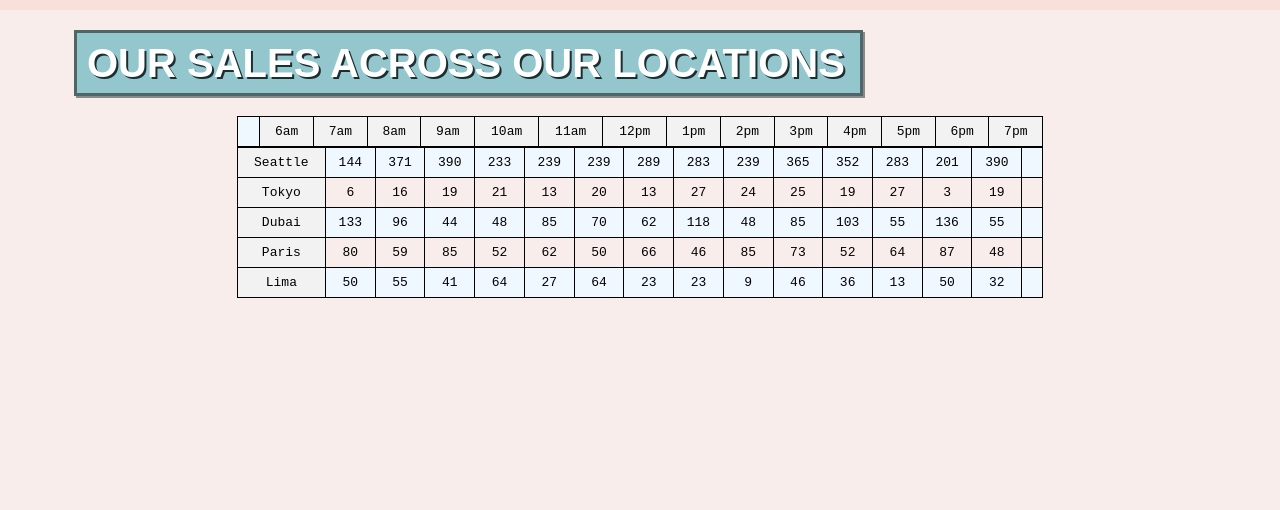
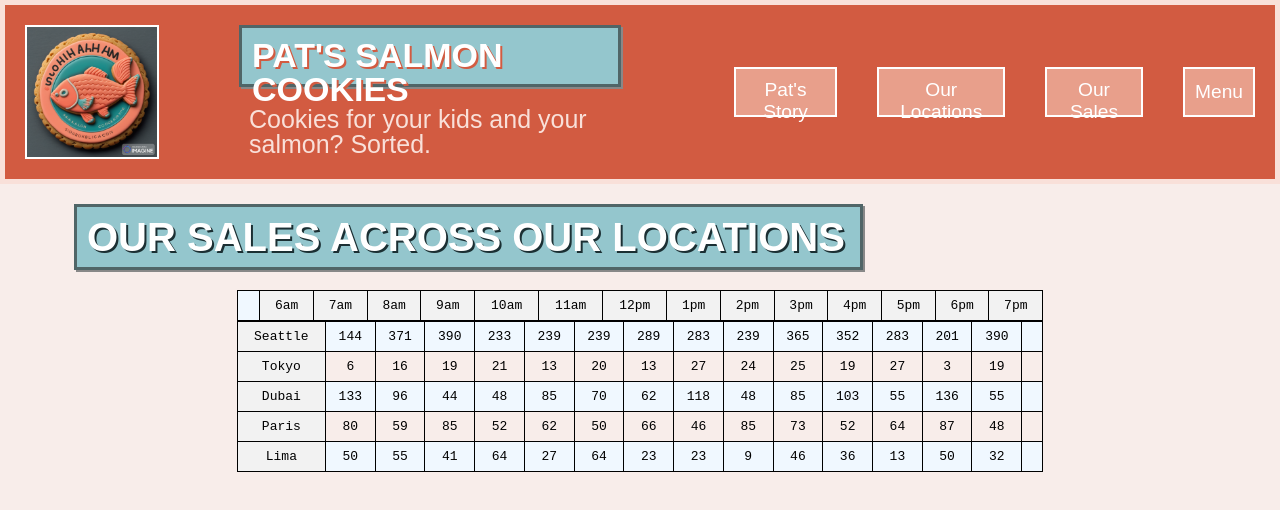
Before and after one commit to cordeliasnape/cookies-stand, a plain HTML site: page sales.html in a window 1280 px wide. Drawn offline with Linux system fonts and the light colour scheme.

Commit message:
added links to home, etc

```diff
--- a/sales.html
+++ b/sales.html
@@ -9,7 +9,24 @@
     <script src="./app.js" defer></script>
   </head>
   <body>
-    <header></header>
+    <header>
+      <img id="logo" src="./product-images/logo.png" />
+      <div id="header-heading">
+        <h1>Pat's Salmon Cookies</h1>
+        <h3>Cookies for your kids and your salmon? Sorted.</h3>
+      </div>
+      <nav>
+        <button>Pat's Story</button>
+        <button>Our Locations</button>
+        <button
+          onclick="window.location.href"
+          ="https://cordeliasnape.github.io/cookies-stand"
+        >
+          Our Sales
+        </button>
+        <button>Menu</button>
+      </nav>
+    </header>
     <main>
       <h2 class="title">Our Sales Across our Locations</h2>
       <!-- <div id="locationSales"></div> -->
```
Also changed, not shown: index.html (+2 -2 lines).
